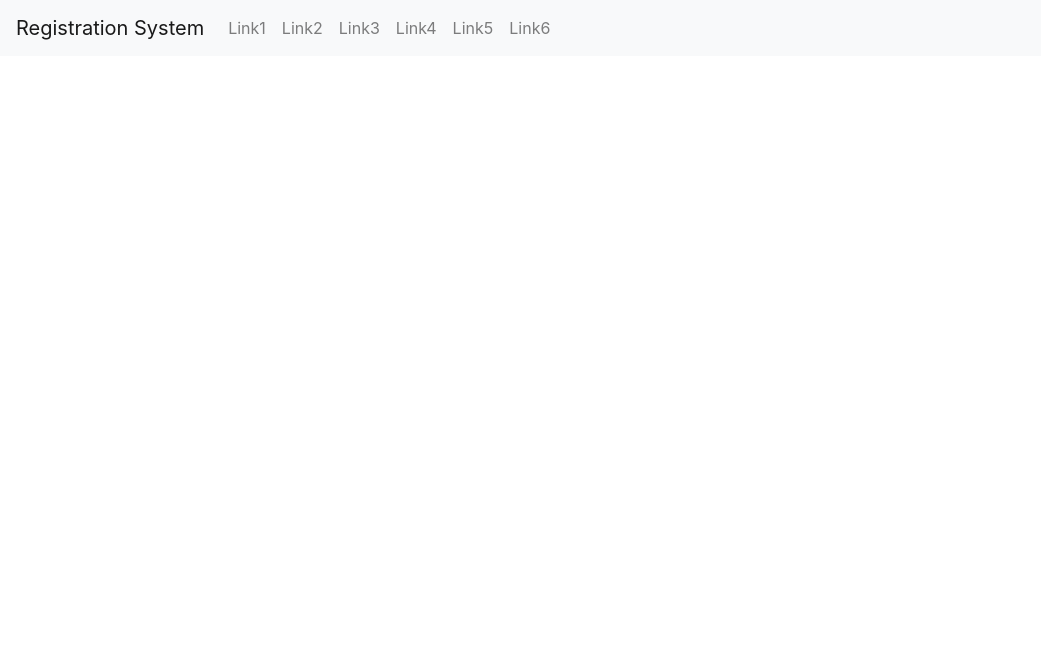
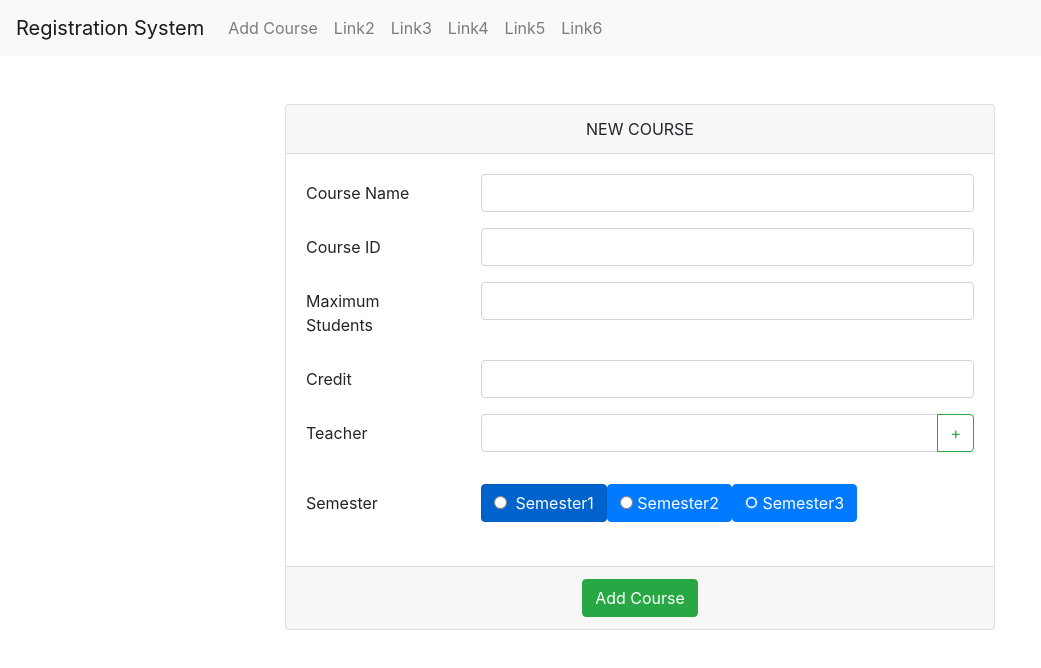
Before and after one commit to pasakornCAMT/registration-system-project, an Angular app in the folder my-app/: page / in a window 1280 px wide. Shown: the top 668 px of the page, without its empty margins (0-1041 px from the left). Built offline with nearby package versions, Linux system fonts and the light colour scheme.

Commit message:
add add-course component

```diff
--- a/my-app/src/app/app.component.html
+++ b/my-app/src/app/app.component.html
@@ -1,8 +1,3 @@
 <app-menu></app-menu>
-<div class="container-fluid">
-  <div class="row">
-      <!--<router-outlet></router-outlet>-->
-  </div>
-  <div class="row">
-  </div>
-</div>
+<!--<router-outlet></router-outlet>-->
+<app-add-course></app-add-course>
--- a/my-app/src/app/app.module.ts
+++ b/my-app/src/app/app.module.ts
@@ -5,13 +5,15 @@ import { NgModule } from '@angular/core';
 import { AppComponent } from './app.component';
 import { LoginComponent } from './login/login.component';
 import { MenuComponent } from './menu/menu.component';
+import { AddCourseComponent } from './course/add-course/add-course.component';
 
 
 @NgModule({
   declarations: [
     AppComponent,
     LoginComponent,
-    MenuComponent
+    MenuComponent,
+    AddCourseComponent
   ],
   imports: [
     BrowserModule
--- /dev/null
+++ b/my-app/src/app/course/add-course/add-course.component.html
@@ -0,0 +1,69 @@
+<div class="container">
+  <form>
+    <div class="container">
+      <div class="row">
+        <div class="col-md-8 mx-auto mt-5">
+          <div class="card">
+            <div class="card-header text-center">
+              NEW COURSE
+            </div>
+            <div class="card-body">
+              <div class="form-group row">
+                <label for="courseName" class="col-sm-3 col-form-label">Course Name</label>
+                <div class="col-sm-9">
+                  <input type="text" class="form-control" id="courseName" name="courseName">
+                </div>
+              </div>
+              <div class="form-group row">
+                <label for="courseID" class="col-sm-3 col-form-label">Course ID</label>
+                <div class="col-sm-9">
+                  <input type="text" class="form-control" id="courseID" name="courseID">
+                </div>
+              </div>
+              <div class="form-group row">
+                <label for="maximumStudents" class="col-sm-3 col-form-label">Maximum Students</label>
+                <div class="col-sm-9">
+                  <input type="number" class="form-control" id="maximumStudents" name="maximumStudents">
+                </div>
+              </div>
+              <div class="form-group row">
+                <label for="credit" class="col-sm-3 col-form-label">Credit</label>
+                <div class="col-sm-9">
+                  <input type="number" class="form-control" id="credit" name="credit">
+                </div>
+              </div>
+              <div class="form-group row">
+                <label for="teacher" class="col-sm-3 col-form-label">Teacher</label>
+                <div class="col-sm-9">
+                  <div class="input-group mb-3">
+                    <input type="text" class="form-control">
+                    <div class="input-group-append">
+                      <button class="btn btn-outline-success" type="button">+</button>
+                    </div>
+                  </div>
+                </div>
+              </div>
+              <div class="form-group row">
+                <label for="semester" class="col-sm-3 col-form-label">Semester</label>
+                <div class="col-sm-9">
+                  <label class="btn btn-primary active">
+                    <input type="radio" name="options" id="options1" autocomplete="off" checked> &nbsp;Semester1
+                  </label>
+                  <label class="btn btn-primary ">
+                    <input type="radio" name="options" id="options2" autocomplete="off" checked>&nbsp;Semester2
+                  </label>
+                  <label class="btn btn-primary ">
+                    <input type="radio" name="options" id="options3" autocomplete="off" checked>&nbsp;Semester3
+                  </label>
+                </div>
+              </div>
+            </div>
+            <div class="card-footer text-center">
+              <input type="submit" name="submit" class="btn btn-success" value="Add Course">
+            </div>
+          </div>
+        </div>
+      </div>
+    </div>
+  </form>
+</div>
--- /dev/null
+++ b/my-app/src/app/course/add-course/add-course.component.ts
@@ -0,0 +1,15 @@
+import { Component, OnInit } from '@angular/core';
+
+@Component({
+  selector: 'app-add-course',
+  templateUrl: './add-course.component.html',
+  styleUrls: ['./add-course.component.css']
+})
+export class AddCourseComponent implements OnInit {
+
+  constructor() { }
+
+  ngOnInit() {
+  }
+
+}
--- a/my-app/src/app/login/login.component.html
+++ b/my-app/src/app/login/login.component.html
@@ -1,3 +1,30 @@
-<p>
-  login works!
-</p>
+<form>
+  <div class="container">
+    <div class="row">
+      <div class="col-md-8 mx-auto mt-5">
+        <div class="card">
+          <div class="card-header text-center">
+            REGISTERATION SYSTEM.
+          </div>
+          <div class="card-body">
+            <div class="form-group row">
+              <label for="email" class="col-sm-3 col-form-label">Email :</label>
+              <div class="col-sm-9">
+                <input type="email" class="form-control" id="email" name="email">
+              </div>
+            </div>
+            <div class="form-group row">
+              <label for="password" class="col-sm-3 col-form-label">Password :</label>
+              <div class="col-sm-9">
+                <input type="password" class="form-control" id="password" name="password">
+              </div>
+            </div>
+          </div>
+          <div class="card-footer text-center">
+            <input type="submit" name="submit" class="btn btn-primary" value="login">
+          </div>
+        </div>
+      </div>
+    </div>
+  </div>
+</form>
--- a/my-app/src/app/menu/menu.component.html
+++ b/my-app/src/app/menu/menu.component.html
@@ -7,7 +7,7 @@
   <div class="collapse navbar-collapse" id="navbarSupportedContent">
     <ul class="navbar-nav mr-auto">
       <li class="nav-item">
-        <a class="nav-link" href="#">Link1</a>
+        <a class="nav-link" href="#">Add Course</a>
       </li>
       <li class="nav-item">
         <a class="nav-link" href="#">Link2</a>
```
Also changed, not shown: my-app/src/app/course/add-course/add-course.component.css (added), 1 other file (tests, documents, lock files or other folders).
